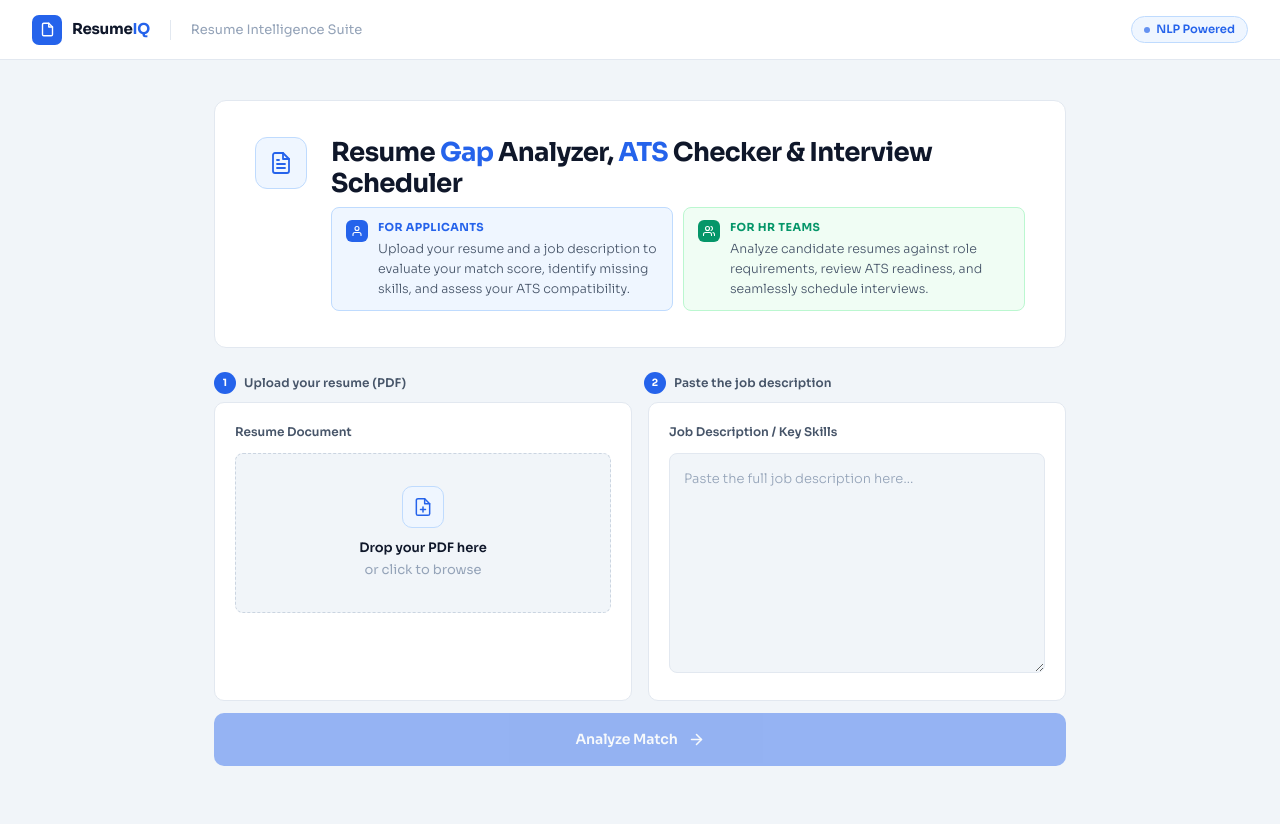
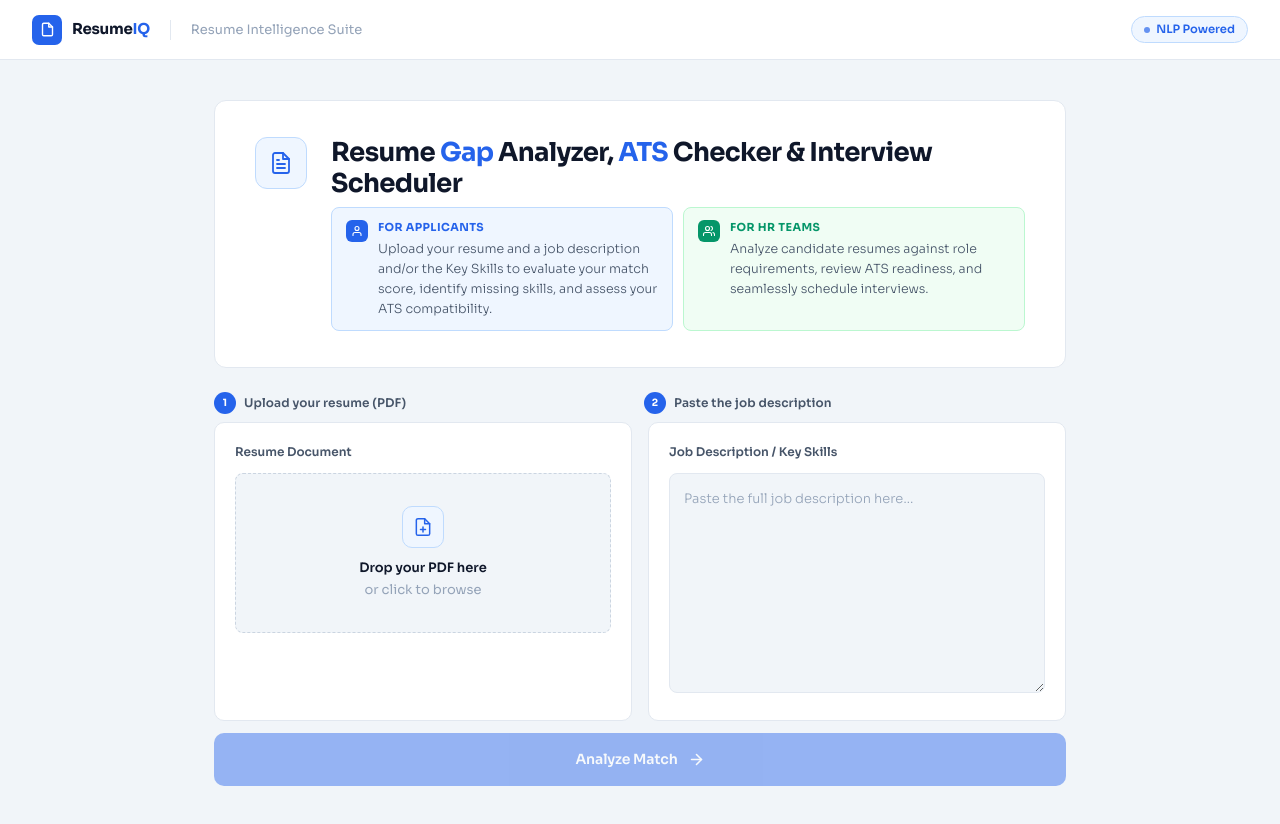
Before and after one commit to StormBlessed401/resume-analyzer-meeting-scheduler, a Next.js app in the folder frontend/: page / in a window 1280 px wide. Shown: the top 824 px of the page. Built offline with nearby package versions, Linux system fonts and the light colour scheme.

Commit message:
Update text for resume upload instructions

```diff
--- a/frontend/app/page.tsx
+++ b/frontend/app/page.tsx
@@ -514,7 +514,7 @@ export default function Home() {
                   </div>
                   <div>
                     <div style={{ fontSize: '11px', fontWeight: '700', color: 'var(--brand)', letterSpacing: '0.04em', textTransform: 'uppercase', marginBottom: '3px' }}>For Applicants</div>
-                    <div style={{ fontSize: '12.5px', color: 'var(--text-secondary)', fontWeight: '300', lineHeight: '1.6' }}>Upload your resume and a job description to evaluate your match score, identify missing skills, and assess your ATS compatibility.</div>
+                    <div style={{ fontSize: '12.5px', color: 'var(--text-secondary)', fontWeight: '300', lineHeight: '1.6' }}>Upload your resume and a job description and/or the Key Skills to evaluate your match score, identify missing skills, and assess your ATS compatibility.</div>
                   </div>
                 </div>
                 <div style={{
```
